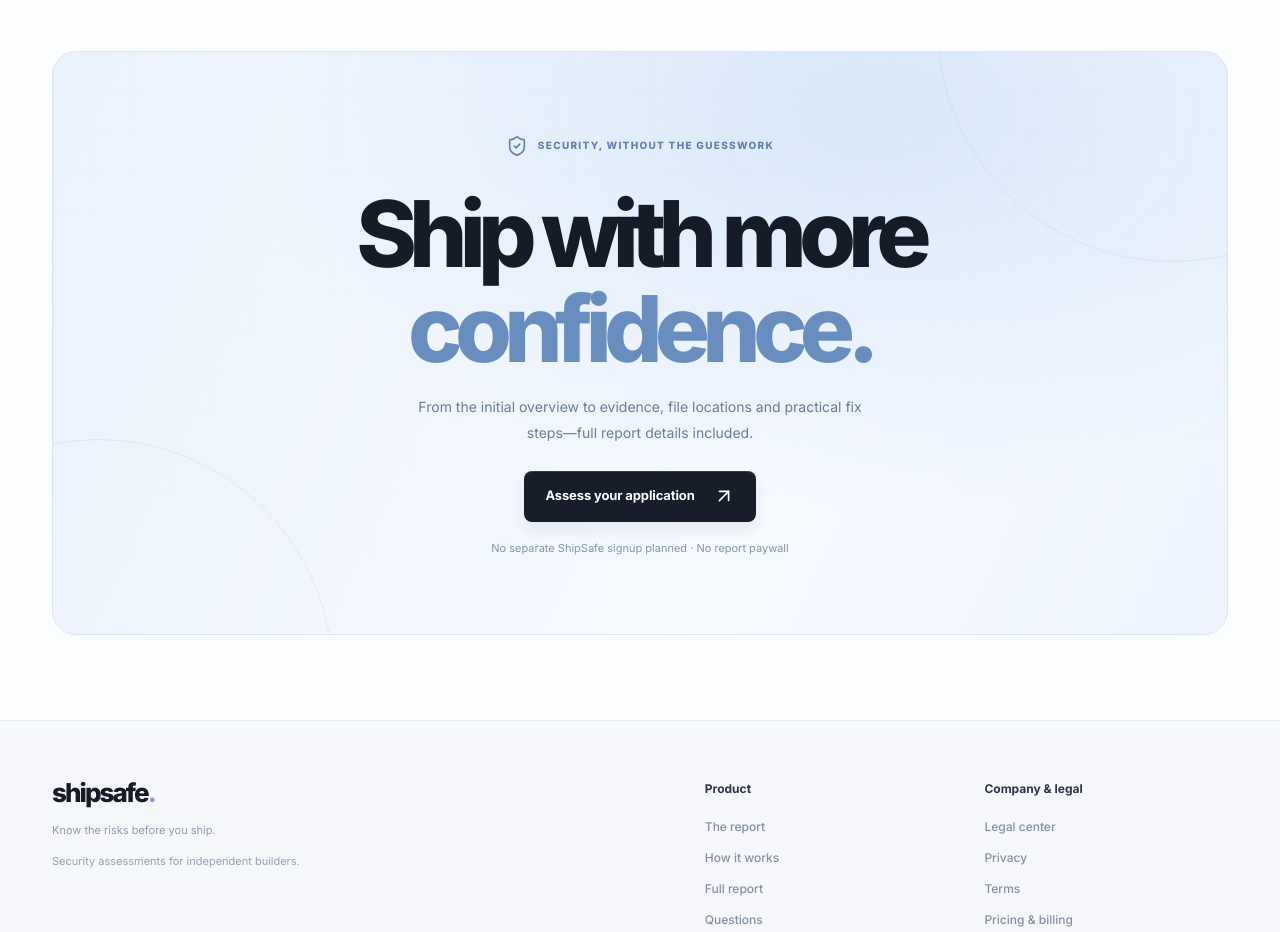
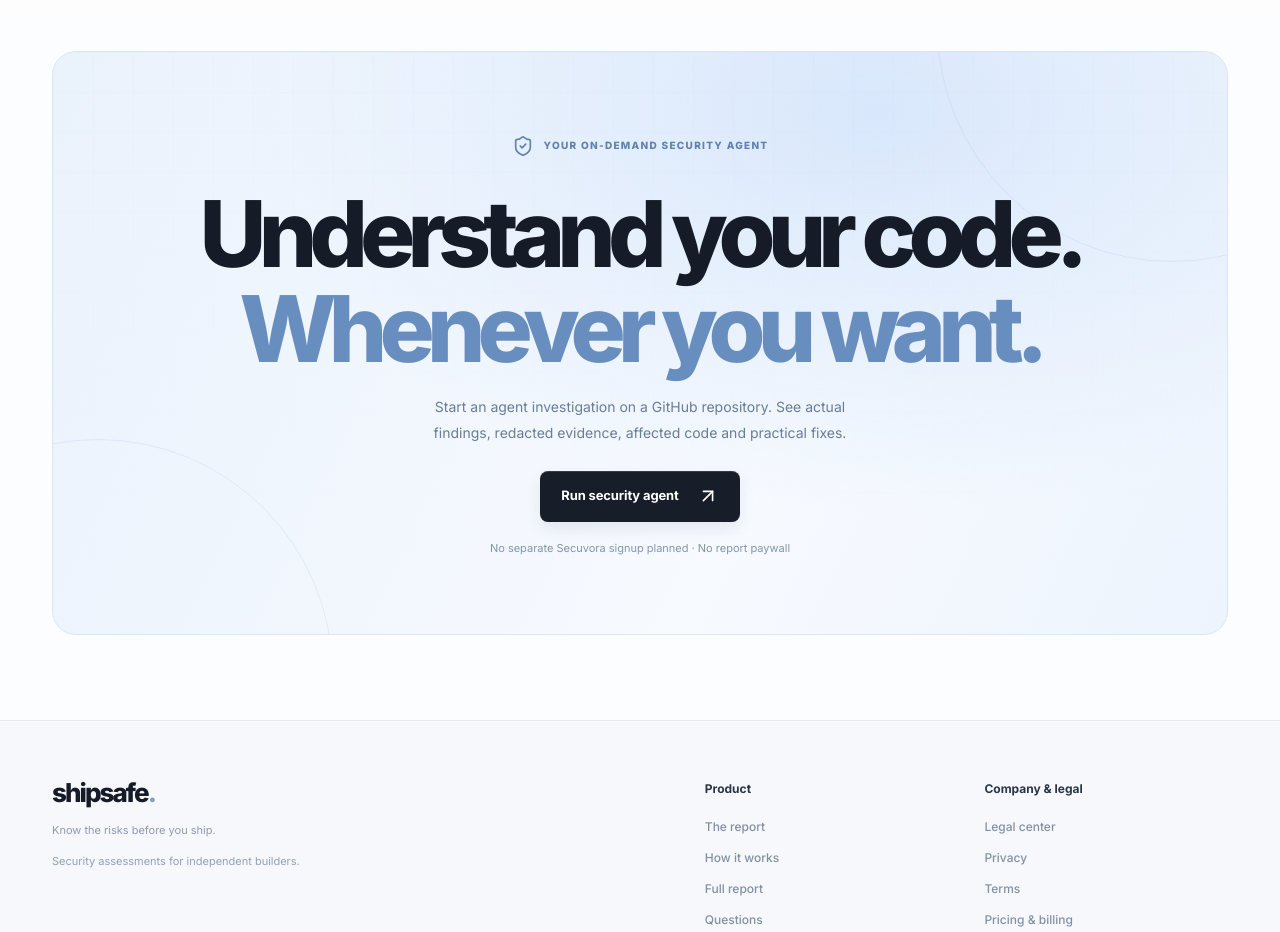
Before and after one commit to helloskyorigin/Safe-sure, a Next.js app: page / in a window 1280 px wide. Shown: the part 4660-5592 px from the top of the page. Built offline with nearby package versions, Linux system fonts and the light colour scheme.

Commit message:
brand: position Secuvora as an on-demand automated security agent

```diff
--- a/components/FinalCTA.tsx
+++ b/components/FinalCTA.tsx
@@ -10,11 +10,11 @@ export default function FinalCTA({ onOpenAssessment }: { onOpenAssessment: () =>
       <div className="container">
         <motion.div className="final-cta-inner" initial={{ y: 26 }} whileInView={{ y: 0 }} viewport={{ once: true }} transition={{ duration: reduceMotion ? 0 : .8 }}>
           <div className="cta-orbit" aria-hidden="true"><span/><span/></div>
-          <span className="final-eyebrow"><ShieldCheck size={15}/> SECURITY, WITHOUT THE GUESSWORK</span>
-          <h2 id="final-cta-title">Ship with more<br/><em>confidence.</em></h2>
-          <p>From the initial overview to evidence, file locations and practical fix steps—full report details included.</p>
-          <button type="button" className="button button-dark final-button" onClick={onOpenAssessment}>Assess your application <ArrowUpRight size={17}/></button>
-          <small>No separate ShipSafe signup planned · No report paywall</small>
+          <span className="final-eyebrow"><ShieldCheck size={15}/> YOUR ON-DEMAND SECURITY AGENT</span>
+          <h2 id="final-cta-title">Understand your code.<br/><em>Whenever you want.</em></h2>
+          <p>Start an agent investigation on a GitHub repository. See actual findings, redacted evidence, affected code and practical fixes.</p>
+          <button type="button" className="button button-dark final-button" onClick={onOpenAssessment}>Run security agent <ArrowUpRight size={17}/></button>
+          <small>No separate Secuvora signup planned · No report paywall</small>
         </motion.div>
       </div>
     </section>
```
